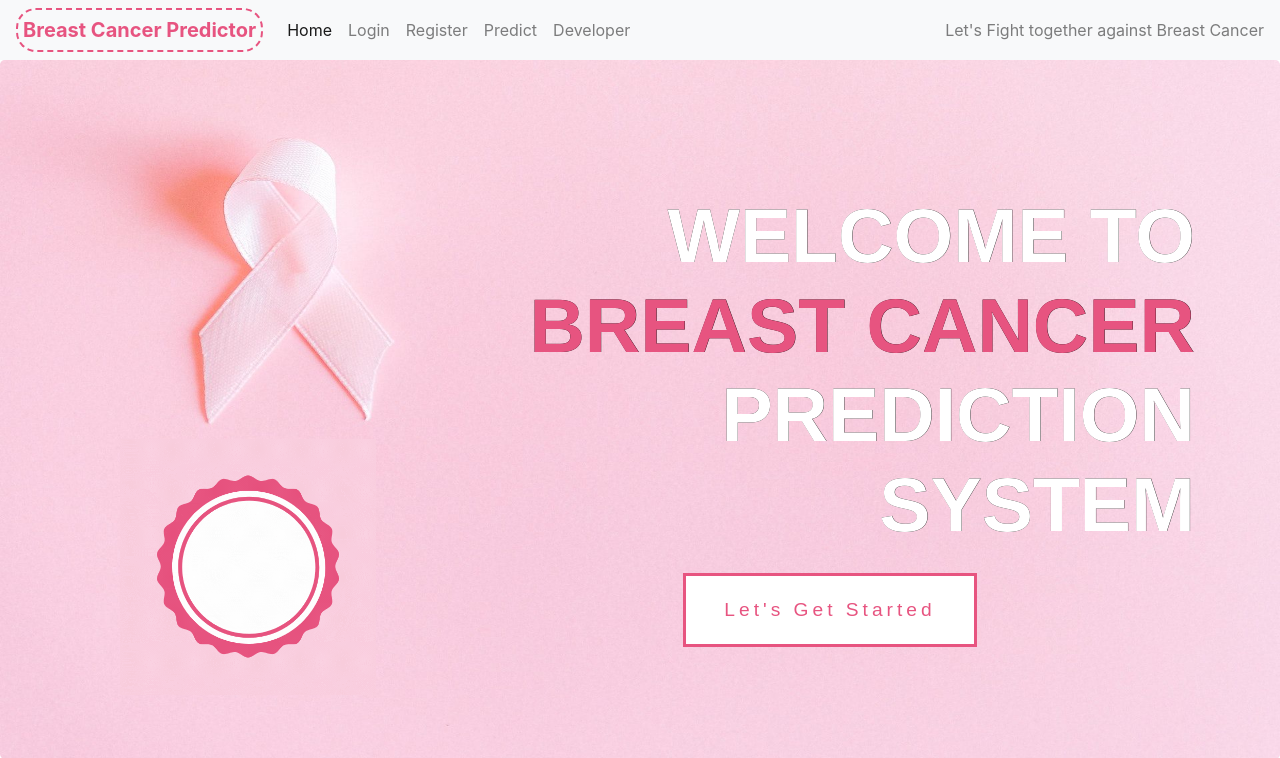
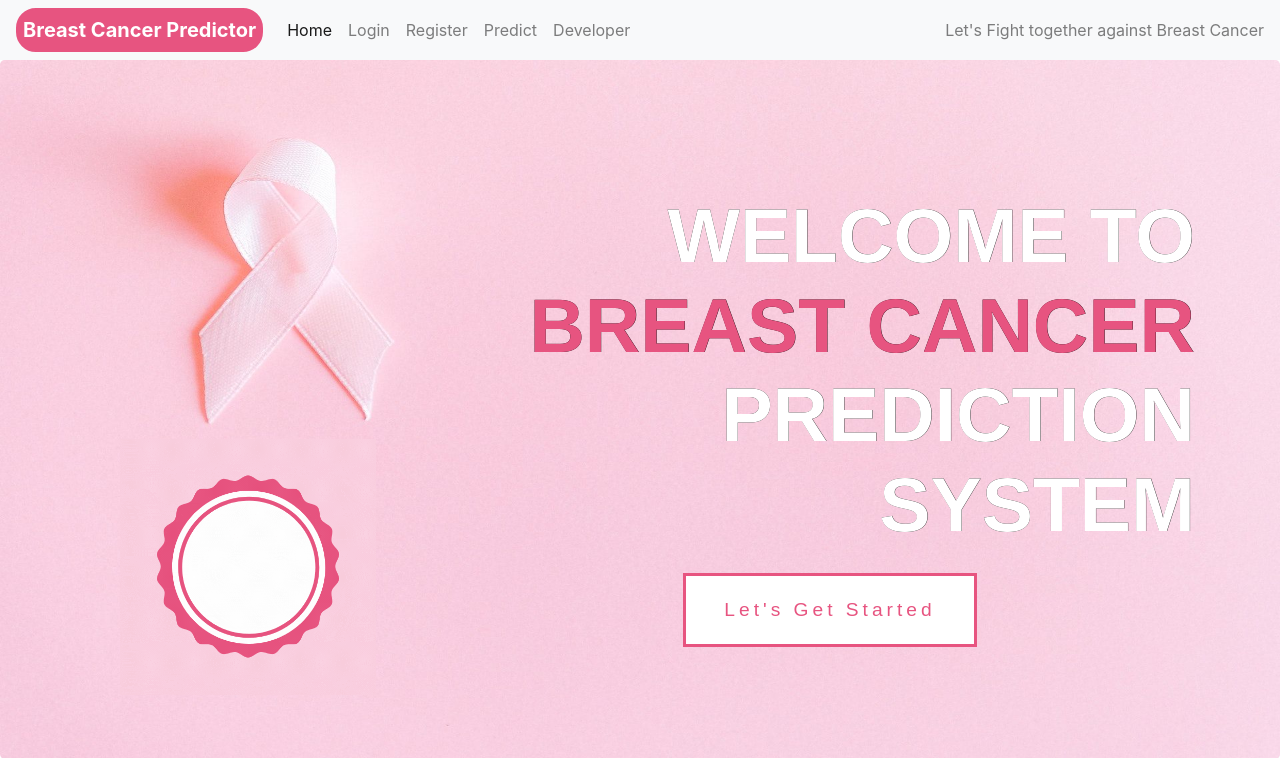
Before and after one commit to Sarthik-mehta/BreastCancerPrediction, a Django app: page / in a window 1280 px wide. Shown: the top 758 px of the page. Run offline with Django 3.2, Linux system fonts and the light colour scheme; some libraries are stand-ins or nearby versions.

Commit message:
Change in header

```diff
--- a/templates/base.html
+++ b/templates/base.html
@@ -25,7 +25,7 @@
     <body>
         <header>
                <nav class="navbar navbar-expand-lg navbar-light bg-light">
-  <a class="navbar-brand" href="{% url 'home'%}" Style="color:#e75480;font-weight:bold;padding:5px;border-radius:20px;border:2px dashed #e75480;"> Breast Cancer Predictor </a>
+  <a class="navbar-brand" href="{% url 'home'%}" Style="color:white;background-color:#e75480;font-weight:bold;padding:5px;border-radius:20px;border:2px solid #e75480;"> Breast Cancer Predictor </a>
   <button class="navbar-toggler" type="button" data-toggle="collapse" data-target="#navbarText" aria-controls="navbarText" aria-expanded="false" aria-label="Toggle navigation">
     <span class="navbar-toggler-icon"></span>
   </button>
```
